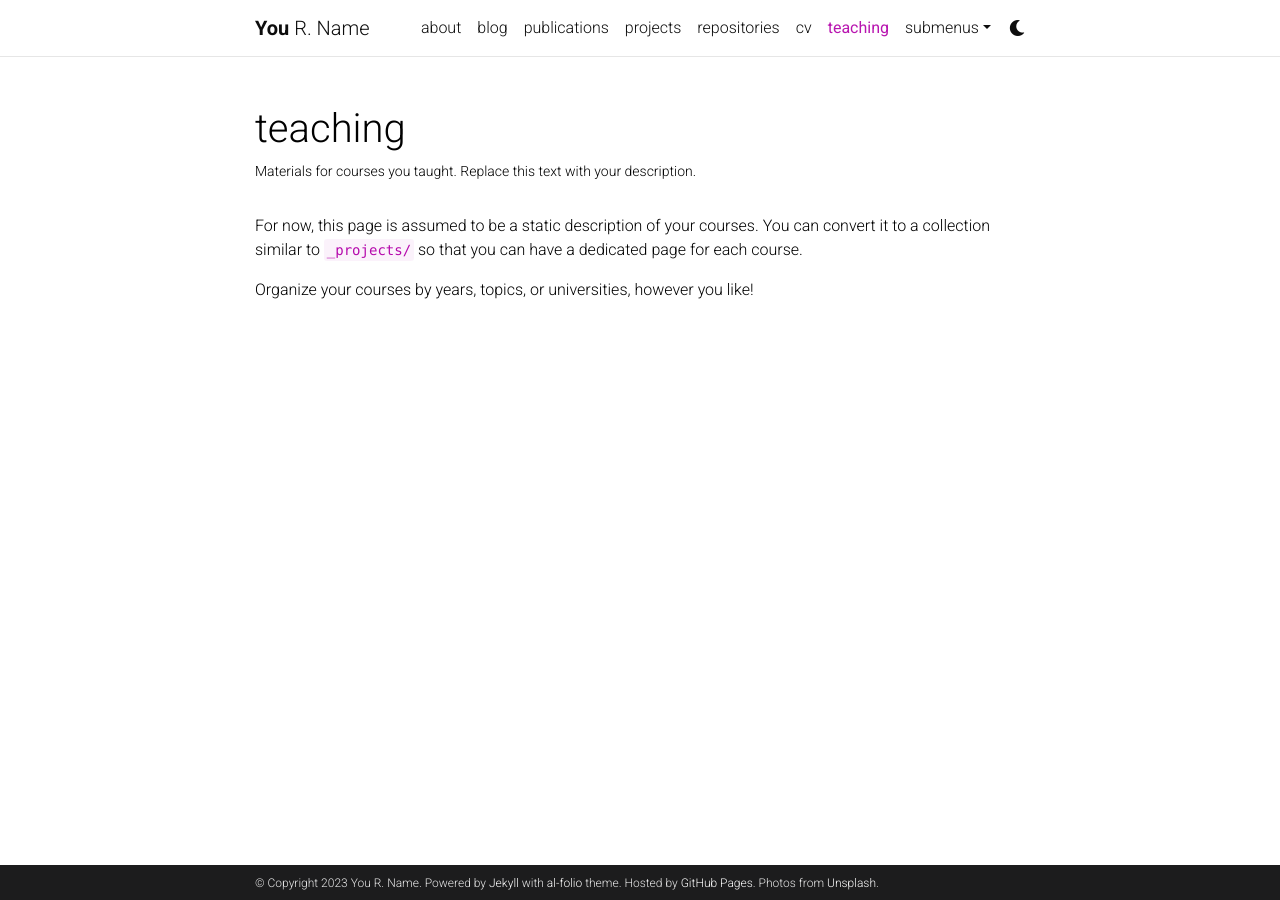
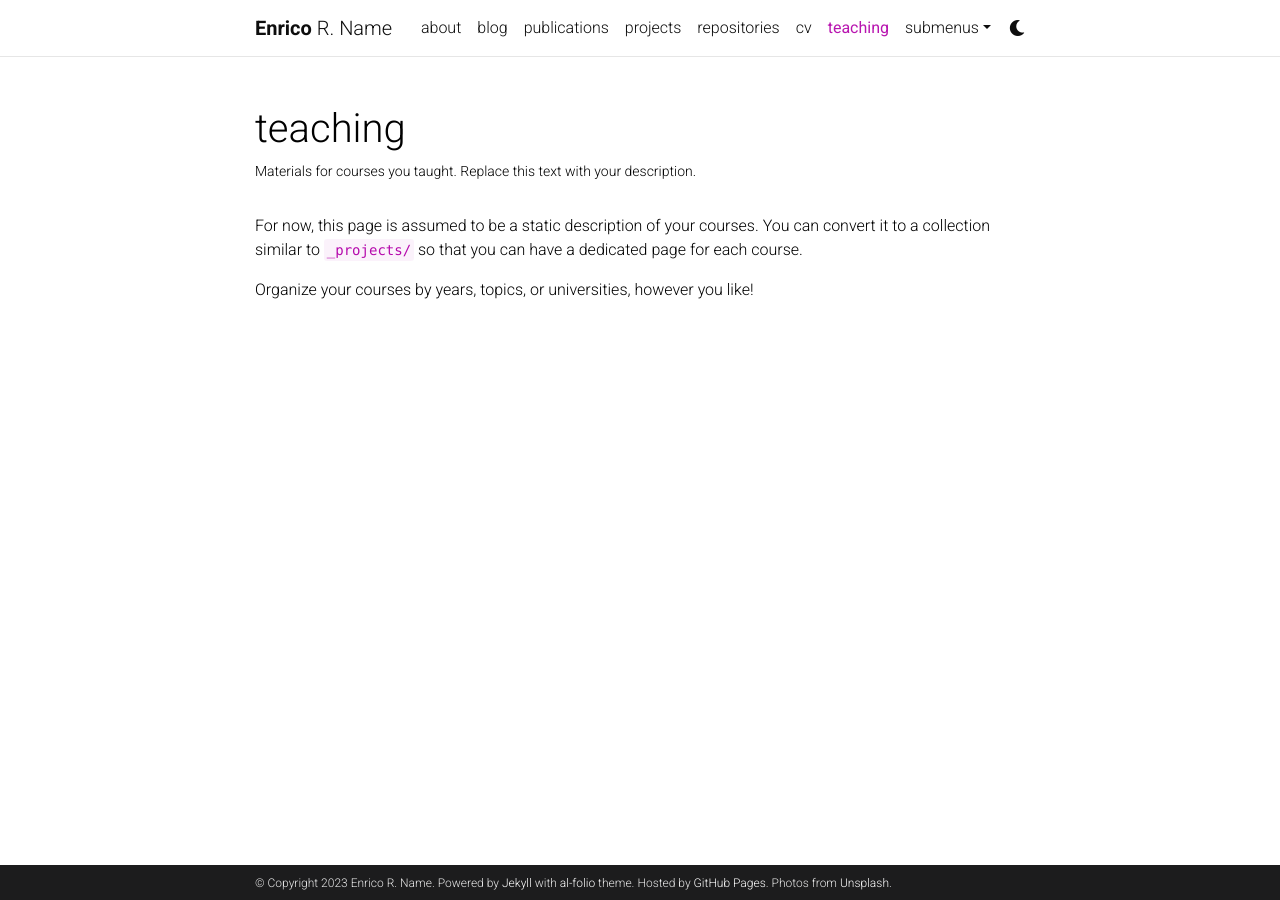
Before and after one commit to emarche/website, a Jekyll site: the page built from _pages/teaching.md, in a window 1280 px wide. Built offline with Jekyll 4.4.1, drawn with Linux system fonts in a browser that asks for light colours; comment, search, counter and statistics services are not loaded; a style sheet for code colours, icons or effects is not loaded.

Commit message:
first commit

```diff
--- a/_config.yml
+++ b/_config.yml
@@ -3,7 +3,7 @@
 # -----------------------------------------------------------------------------
 
 title: blank # the website title (if blank, full name will be used instead)
-first_name: You
+first_name: Enrico
 middle_name: R.
 last_name: Name
 email: you@example.com
@@ -18,8 +18,8 @@
 lang: en # the language of your site (for example: en, fr, cn, ru, etc.)
 icon: ⚛️  # the emoji used as the favicon (alternatively, provide image name in /assets/img/)
 
-url: https://alshedivat.github.io # the base hostname & protocol for your site
-baseurl: /al-folio # the subpath of your site, e.g. /blog/
+url: https://emarche.github.io # the base hostname & protocol for your site
+baseurl: # the subpath of your site, e.g. /blog/
 last_updated: false # set to true if you want to display last updated in the footer
 impressum_path:  # set to path to include impressum link in the footer, use the same path as permalink in a page, helps to conform with EU GDPR
 
```
